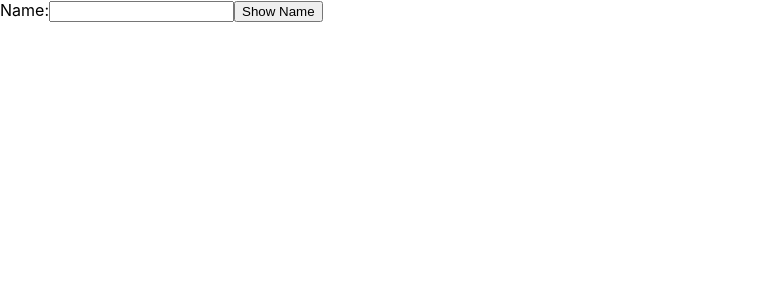
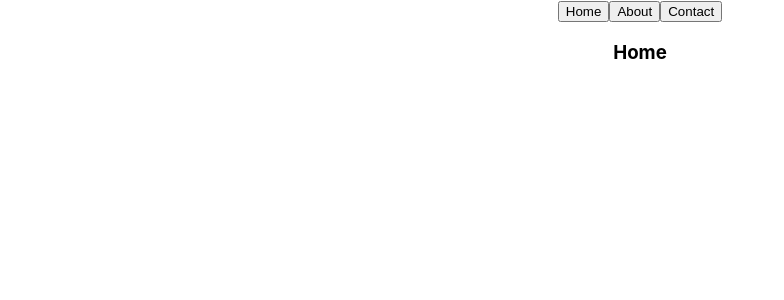
Before and after one commit to NguyenPhucTrong/react-course-2, a React (Create React App) app: page / in a window 1280 px wide. Shown: the top 300 px of the page, without its empty margins (0-784 px from the left). Built offline with nearby package versions, Linux system fonts and the light colour scheme.

Commit message:
#42 Understanding side effects in React

```diff
--- a/src/App.js
+++ b/src/App.js
@@ -2,15 +2,40 @@
 import React from "react";
 import "./App.css";
 // import Component1 from "./component/component1";
-import RefsDemo from "./component/RefsDemo";
+// import RefsDemo from "./component/RefsDemo";
+import { useState, useEffect } from "react";
 
 function App() {
+  console.log("test");
+  let [resourseType, setResourseType] = useState("Home");
+  useEffect(() => {
+    console.log(resourseType);
+  }, [resourseType]);
   return (
-    <React.Fragment className="App">
-      {/* <h1>This is App Component</h1>
-      <Component1 /> */}
-      <RefsDemo />
-    </React.Fragment>
+    <div className="App">
+      <button
+        onClick={() => {
+          setResourseType("Home");
+        }}
+      >
+        Home
+      </button>
+      <button
+        onClick={() => {
+          setResourseType("About");
+        }}
+      >
+        About
+      </button>
+      <button
+        onClick={() => {
+          setResourseType("Contact");
+        }}
+      >
+        Contact
+      </button>
+      <h3>{resourseType}</h3>
+    </div>
   );
 }
 
```
